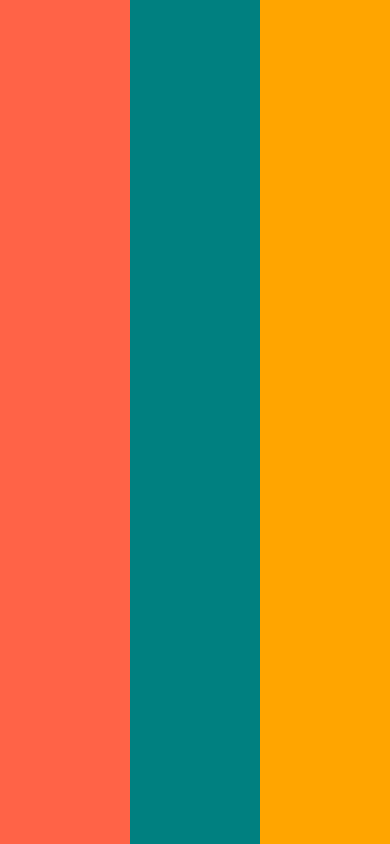
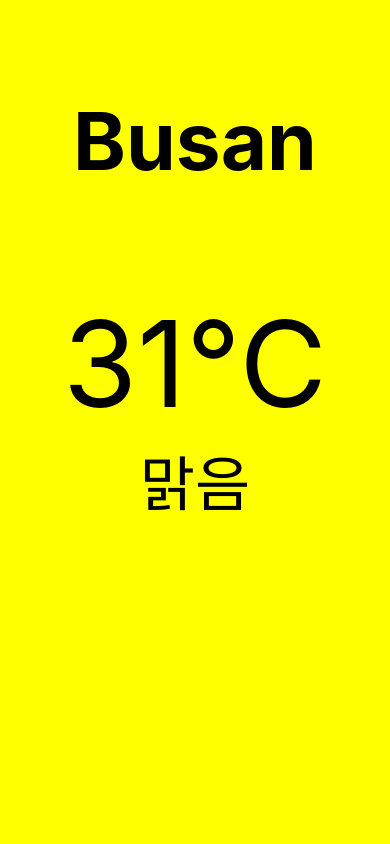
Before and after one commit to aristata/reactNative-01-weather, a React Native app: screen / in a window 390 px wide. Built offline with nearby package versions, Linux system fonts and the light colour scheme.

Commit message:
feat: 2.5 styles

```diff
--- a/App.js
+++ b/App.js
@@ -1,19 +1,49 @@
-import { View } from "react-native";
+import { StatusBar } from "expo-status-bar";
+import { View, StyleSheet, Text } from "react-native";
 
 export default function App() {
   return (
-    <View style={{ flex: 1, flexDirection: "row" }}>
-      <View style={{ flex: 1, backgroundColor: "tomato" }}></View>
-      <View style={{ flex: 1, backgroundColor: "teal" }}></View>
-      <View style={{ flex: 1, backgroundColor: "orange" }}></View>
+    <View style={styles.container}>
+      <StatusBar style="light" />
+      <View style={styles.city}>
+        <Text style={styles.cityName}>Busan</Text>
+      </View>
+      <View style={styles.weather}>
+        <View style={styles.day}>
+          <Text style={styles.temp}>31℃</Text>
+          <Text style={styles.description}>맑음</Text>
+        </View>
+      </View>
     </View>
   );
 }
 
-/***************************************************************************************************
- * 2.4 layout system
- *
- * - Flexbox 는 다양한 스크린 크기에서 일관된 레이아웃을 제공하도록 설계되었다
- * - View 컴포넌트는 기본적으로 Flexbox 이다
- * - 따로 container 를 지정하지 않아도, 상위 컴포넌트는 container 역할을 수행한다
- ***************************************************************************************************/
+const styles = StyleSheet.create({
+  container: {
+    flex: 1,
+    backgroundColor: "yellow"
+  },
+  city: {
+    flex: 1,
+    justifyContent: "center",
+    alignItems: "center"
+  },
+  cityName: {
+    fontSize: 80,
+    fontWeight: "bold"
+  },
+  weather: {
+    flex: 2
+  },
+  day: {
+    flex: 1,
+    alignItems: "center"
+  },
+  temp: {
+    marginTop: 10,
+    fontSize: 120
+  },
+  description: {
+    fontSize: 60
+  }
+});
```
